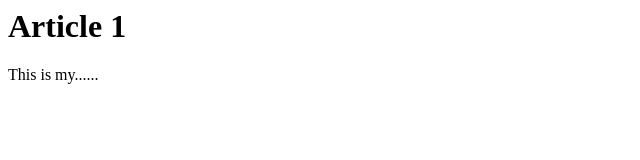
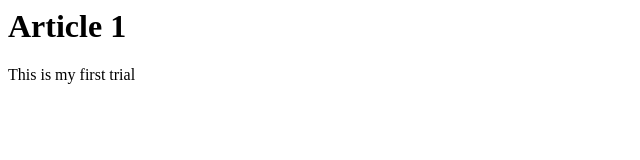
Before and after one commit to watakeri/test-2, a plain HTML site: page index.html in a window 1280 px wide. Shown: the full height of the page, 0-640 px from the left. Drawn offline with Linux system fonts and the light colour scheme.

Commit message:
just trying

```diff
--- a/index.html
+++ b/index.html
@@ -4,6 +4,6 @@
 </head>
 <body>
 <h1> Article 1</h1>
-<p>This is my......</p>
+<p>This is my first trial</p>
 </body>
 </html>
```
